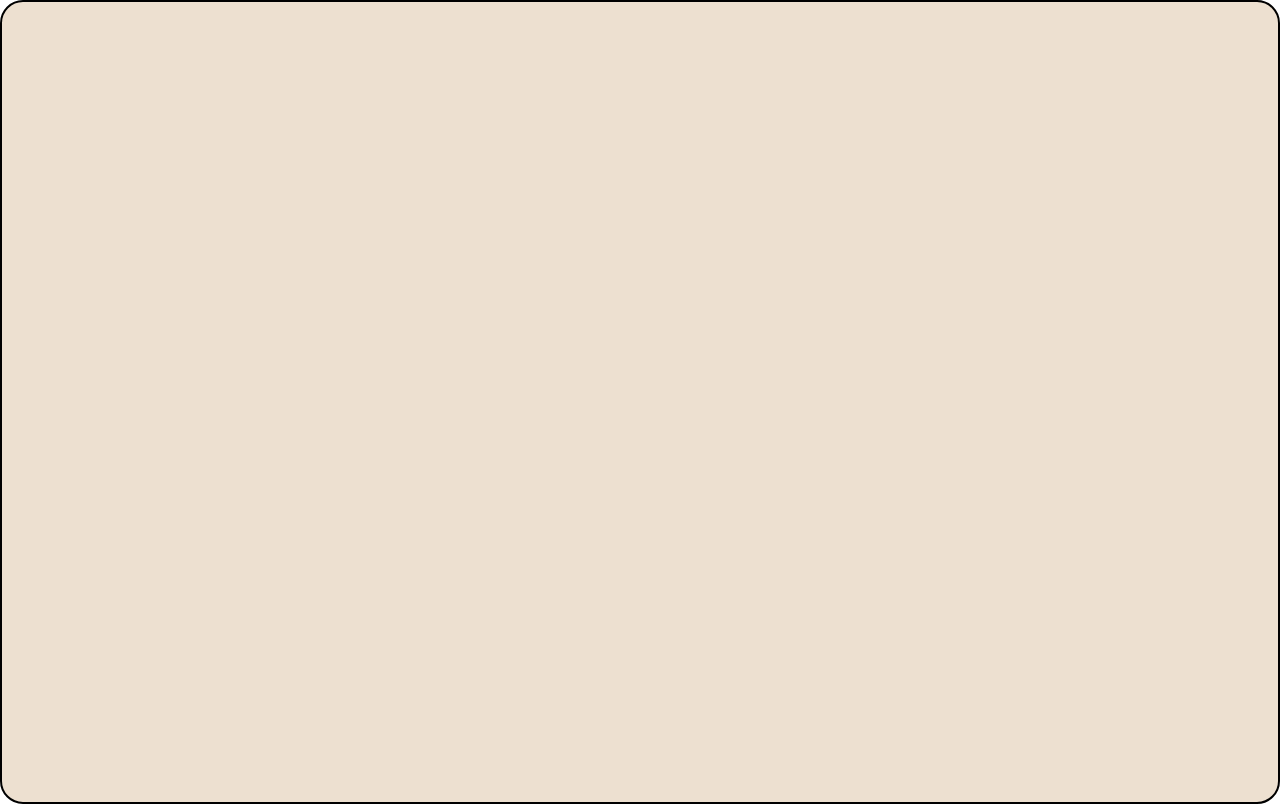
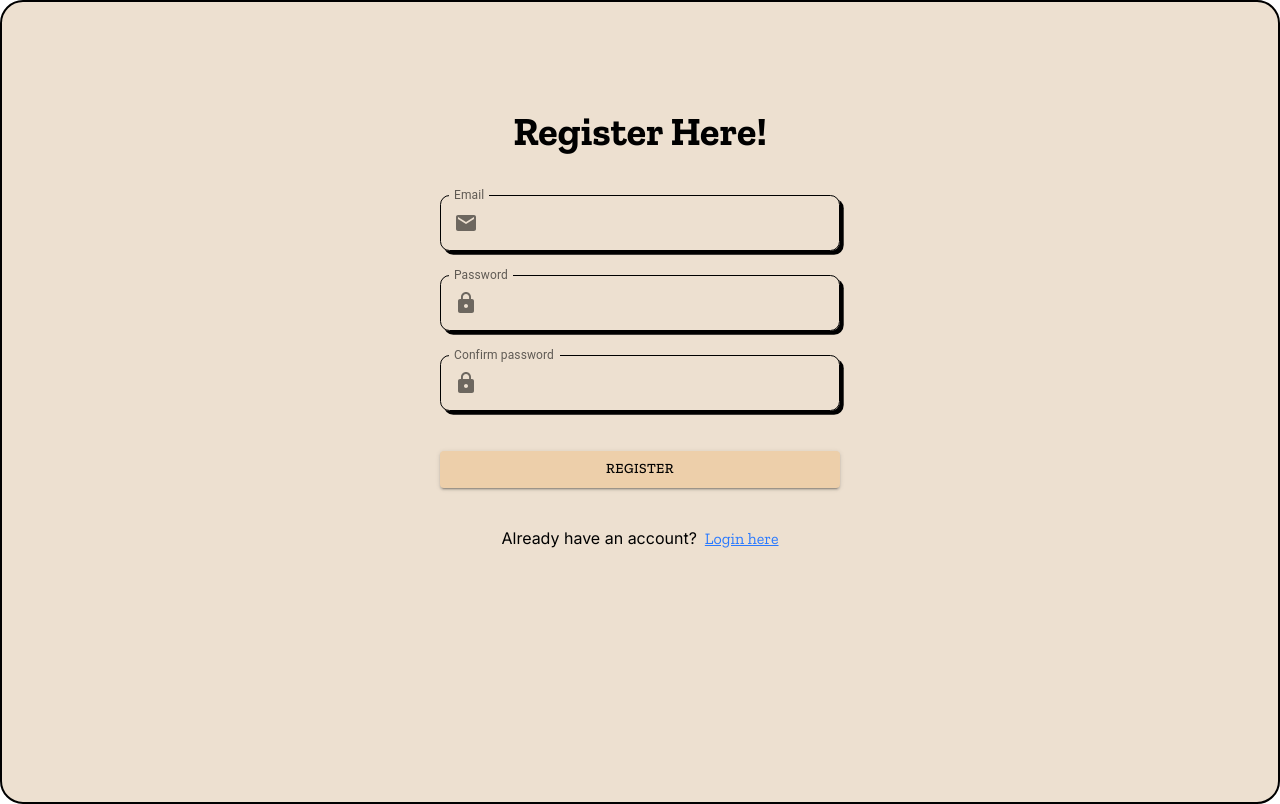
Before and after one commit to JakkNaj/nss_group_project, a React (Vite) app in the folder frontend/: page /register in a window 1280 px wide. Before the commit this address had no page. Built offline with nearby package versions, Linux system fonts and the light colour scheme.

Commit message:
register form

```diff
--- a/frontend/src/App.tsx
+++ b/frontend/src/App.tsx
@@ -3,6 +3,7 @@ import { ChatPage } from "./pages/chat/ChatPage.tsx";
 import styled, { createGlobalStyle } from "styled-components";
 import { LoginPage } from "./pages/login/LoginPage.tsx";
 import { BrowserRouter as Router, Route, Routes } from "react-router-dom";
+import { RegisterPage } from "./pages/register/RegisterPage.tsx";
 
 const GlobalStyle = createGlobalStyle`
     body {
@@ -30,6 +31,7 @@ const App = () => {
 					<Routes>
 						<Route path="/chat" element={<ChatPage />} />
 						<Route path="/" element={<LoginPage />} />
+						<Route path="/register" element={<RegisterPage />} />
 					</Routes>
 				</Router>
 			</Styled.AppWrapper>
--- /dev/null
+++ b/frontend/src/pages/register/RegisterPage.tsx
@@ -0,0 +1,135 @@
+import MailIcon from "@mui/icons-material/Mail";
+import LockIcon from "@mui/icons-material/Lock";
+import { StyledInputField } from "../chat/list/SearchField.tsx";
+import InputAdornment from "@mui/material/InputAdornment";
+import styled from "styled-components";
+import Button from "@mui/material/Button";
+import { colors } from "../../styles/colors.ts";
+import { Link, useNavigate } from "react-router-dom";
+import React, { useState } from "react";
+
+const Styled = {
+	Form: styled("form")({
+		display: "flex",
+		flexDirection: "column",
+		gap: "1.5rem",
+		alignItems: "center",
+		justifyContent: "center",
+		margin: "auto",
+		height: "80%",
+		width: "80%",
+		maxWidth: "400px",
+	}),
+	SubmitButton: styled(Button)({
+		backgroundColor: `${colors.darkerBackground} !important`,
+		color: `${colors.primaryText} !important`,
+		marginTop: "1rem !important",
+		fontFamily: "Zilla Slab, sans-serif !important",
+		width: "100%",
+	}),
+	Heading: styled("h1")({
+		fontFamily: "Zilla Slab, serif",
+		fontSize: "2.5rem",
+		color: colors.primaryText,
+		marginBottom: "1rem",
+	}),
+	RegisterLink: styled(Link)({
+		color: colors.btn,
+		marginLeft: "0.5rem",
+		fontFamily: "Zilla Slab, sans-serif",
+	}),
+	P: styled("p")({
+		fontFamily: "Inter, sans-serif",
+	}),
+};
+
+export const RegisterPage = () => {
+	const navigate = useNavigate();
+	const [email, setEmail] = useState("");
+	const [password, setPassword] = useState("");
+	const [confirmPassword, setConfirmPassword] = useState("");
+	const [emailError, setEmailError] = useState("");
+	const [passwordError, setPasswordError] = useState("");
+
+	const handleLogin = (event: React.MouseEvent<HTMLButtonElement>) => {
+		event.preventDefault();
+		setEmailError("");
+		setPasswordError("");
+
+		const emailRegex = /^[^\s@]+@[^\s@]+\.[^\s@]+$/;
+		if (!emailRegex.test(email)) {
+			setEmailError("Please enter a valid email address.");
+			return;
+		}
+
+		if (password !== confirmPassword) {
+			setPasswordError("Passwords do not match.");
+			return;
+		}
+
+		//todo send http request to backend, then on answer navigate to chat
+		navigate("/chat");
+	};
+
+	return (
+		<Styled.Form>
+			<Styled.Heading>Register Here!</Styled.Heading>
+			<StyledInputField.TextField
+				variant="outlined"
+				fullWidth
+				label="Email"
+				value={email}
+				onChange={(e) => setEmail(e.target.value)}
+				error={!!emailError}
+				helperText={emailError}
+				InputProps={{
+					startAdornment: (
+						<InputAdornment position="start">
+							<MailIcon />
+						</InputAdornment>
+					),
+				}}
+			/>
+			<StyledInputField.TextField
+				variant="outlined"
+				fullWidth
+				label="Password"
+				type="password"
+				value={password}
+				onChange={(e) => setPassword(e.target.value)}
+				error={!!passwordError}
+				helperText={passwordError}
+				InputProps={{
+					startAdornment: (
+						<InputAdornment position="start">
+							<LockIcon />
+						</InputAdornment>
+					),
+				}}
+			/>
+			<StyledInputField.TextField
+				variant="outlined"
+				fullWidth
+				label="Confirm password"
+				type="password"
+				value={confirmPassword}
+				onChange={(e) => setConfirmPassword(e.target.value)}
+				error={!!passwordError}
+				InputProps={{
+					startAdornment: (
+						<InputAdornment position="start">
+							<LockIcon />
+						</InputAdornment>
+					),
+				}}
+			/>
+			<Styled.SubmitButton variant="contained" type="submit" onClick={handleLogin}>
+				Register
+			</Styled.SubmitButton>
+			<Styled.P>
+				Already have an account?
+				<Styled.RegisterLink to="/">Login here</Styled.RegisterLink>
+			</Styled.P>
+		</Styled.Form>
+	);
+};
```
